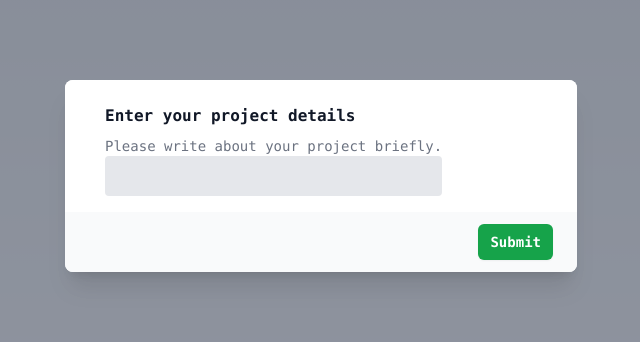
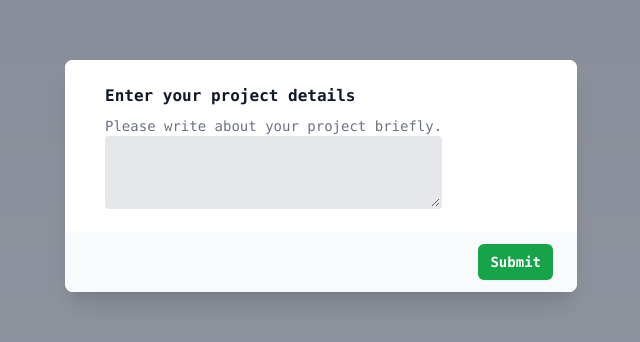
Before and after one commit to LorenzoMase/SAiFE, a Next.js app: page / in a window 1280 px wide. Shown: the part 224-566 px from the top of the page, without its empty margins (319-959 px from the left). Built offline with nearby package versions, Linux system fonts and the light colour scheme; no server answers.

Commit message:
Resizable text area and smaller characters

```diff
--- a/src/components/ProjectModal/Modal.tsx
+++ b/src/components/ProjectModal/Modal.tsx
@@ -32,9 +32,12 @@
                                             Please write about your project briefly.
                                         </p>
                                     </div>
-                                    <input
-                                        className="bg-gray-200 appearance-none border-2 border-gray-200 rounded w-full py-2 px-4 text-gray-700 leading-tight focus:outline-none focus:bg-white focus:border-purple-500"
-                                        id="inline-full-name" type="text" value={description} onChange={onInputChange}/>
+                                    <textarea
+                                        className="bg-gray-200 appearance-none border-2 border-gray-200 rounded w-full py-2 px-4 text-gray-700 text-sm leading-tight focus:outline-none focus:bg-white focus:border-purple-500"
+                                        id="project-description"
+                                        value={description}
+                                        onChange={(e) => setDescription(e.target.value)}
+                                        rows={3}/>
                                 </div>
                             </div>
                         </div>
```
